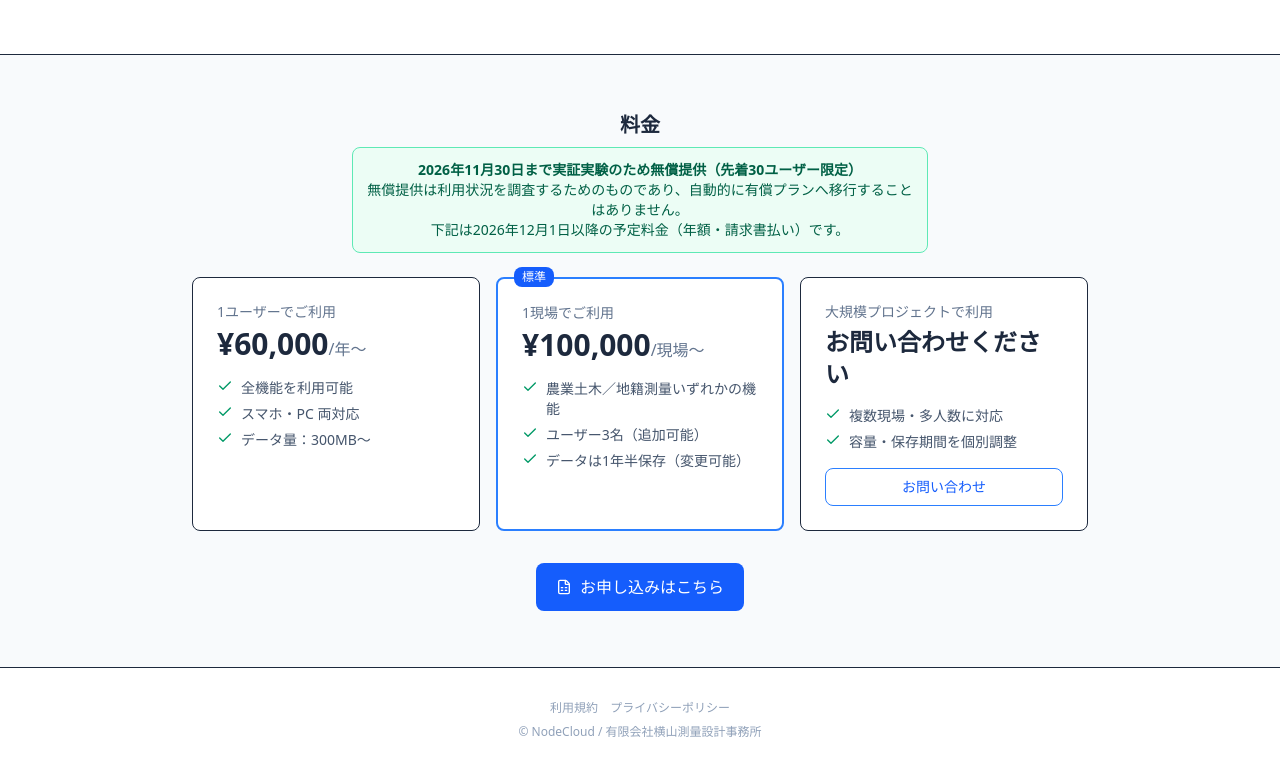
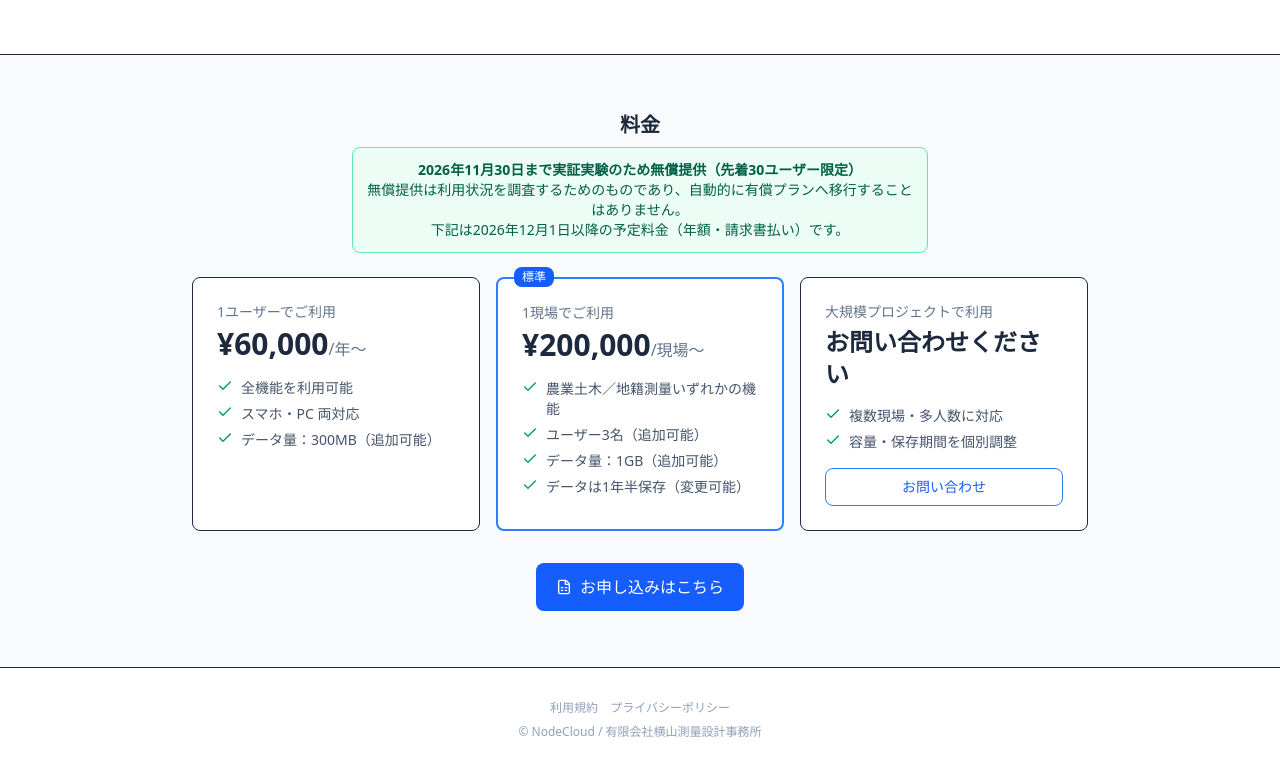
Before and after one commit to yokoyamataro/NodeCloudICT, a React (Vite) app: page /lp in a window 1280 px wide. Shown: the part 856-1628 px from the top of the page. Built offline with nearby package versions, Linux system fonts and the light colour scheme; no server answers.

Commit message:
feat(lp): 料金プラン調整（データ量表記・1現場を20万/1GBに）
Co-Authored-By: Claude Opus 4.7 (1M context) <noreply@anthropic.com>

```diff
--- a/src/features/marketing/LandingPage.tsx
+++ b/src/features/marketing/LandingPage.tsx
@@ -125,7 +125,7 @@ export function LandingPage() {
               <ul className="mt-4 space-y-1.5 text-sm text-slate-600">
                 <li className="flex gap-2"><Check className="h-4 w-4 text-emerald-600 shrink-0" />全機能を利用可能</li>
                 <li className="flex gap-2"><Check className="h-4 w-4 text-emerald-600 shrink-0" />スマホ・PC 両対応</li>
-                <li className="flex gap-2"><Check className="h-4 w-4 text-emerald-600 shrink-0" />データ量：300MB〜</li>
+                <li className="flex gap-2"><Check className="h-4 w-4 text-emerald-600 shrink-0" />データ量：300MB（追加可能）</li>
               </ul>
             </div>
             {/* 1現場 */}
@@ -133,11 +133,12 @@ export function LandingPage() {
               <span className="absolute -top-3 left-4 bg-blue-600 text-white text-xs px-2 py-0.5 rounded">標準</span>
               <div className="text-sm text-slate-500">1現場でご利用</div>
               <div className="mt-1 text-3xl font-bold">
-                ¥100,000<span className="text-base font-normal text-slate-500">/現場〜</span>
+                ¥200,000<span className="text-base font-normal text-slate-500">/現場〜</span>
               </div>
               <ul className="mt-4 space-y-1.5 text-sm text-slate-600">
                 <li className="flex gap-2"><Check className="h-4 w-4 text-emerald-600 shrink-0" />農業土木／地籍測量いずれかの機能</li>
                 <li className="flex gap-2"><Check className="h-4 w-4 text-emerald-600 shrink-0" />ユーザー3名（追加可能）</li>
+                <li className="flex gap-2"><Check className="h-4 w-4 text-emerald-600 shrink-0" />データ量：1GB（追加可能）</li>
                 <li className="flex gap-2"><Check className="h-4 w-4 text-emerald-600 shrink-0" />データは1年半保存（変更可能）</li>
               </ul>
             </div>
```
